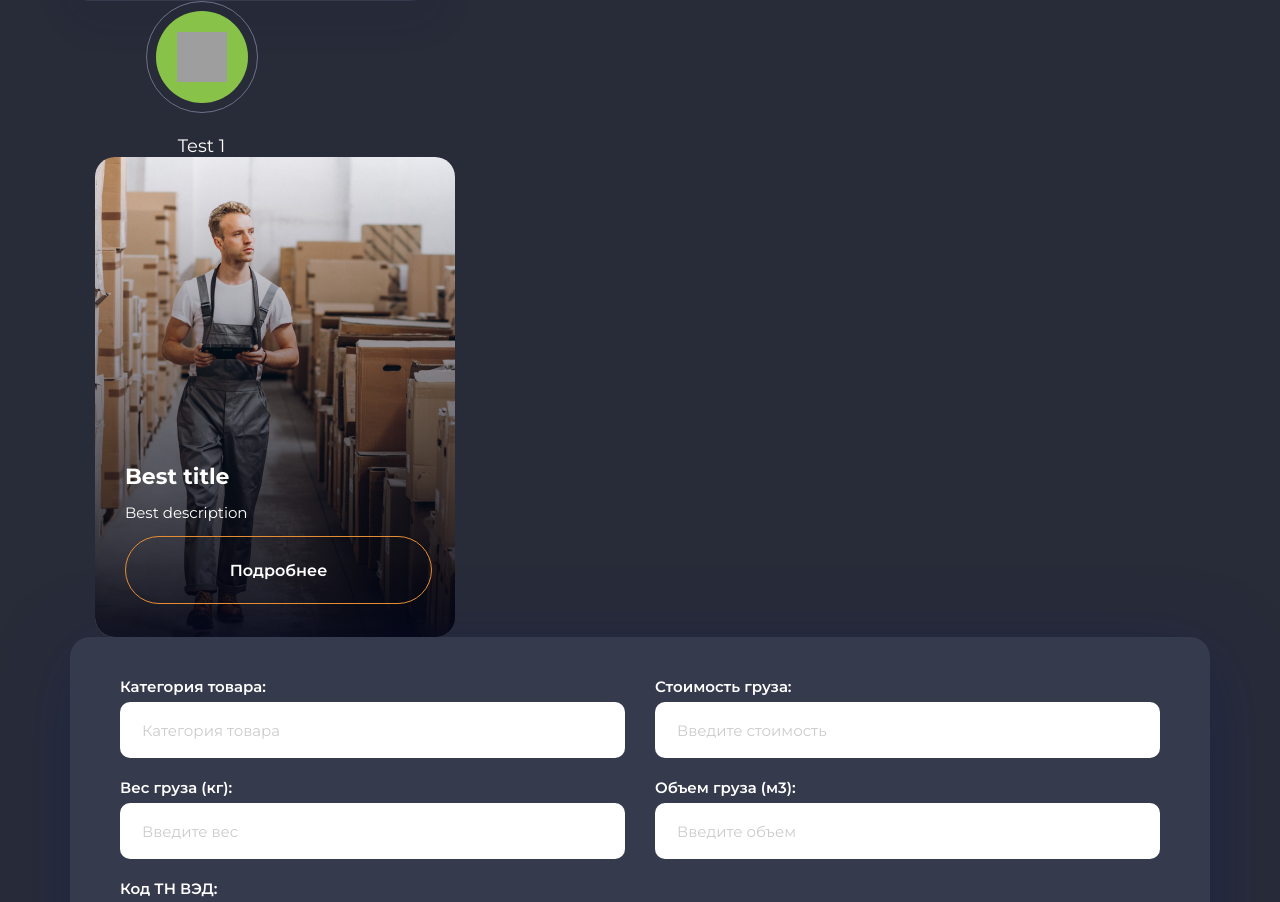
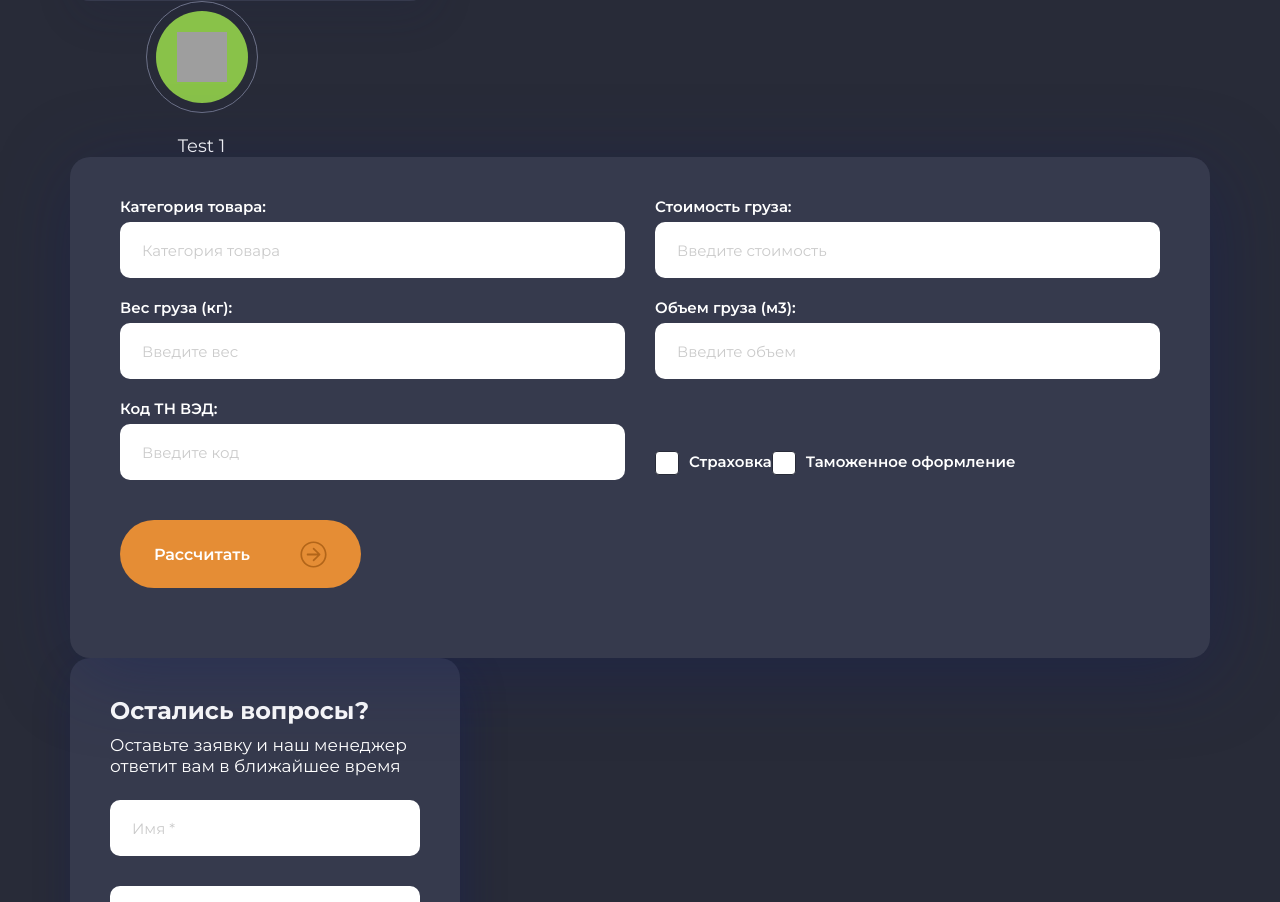
Before and after one commit to arkhipov-v/Master-Tao, a React (Create React App) app: page /UI in a window 1280 px wide. Shown: the part 873-1775 px from the top of the page. Built offline with nearby package versions, Linux system fonts and the light colour scheme; grey boxes are pictures that could not be loaded.

Commit message:
Removed CardService and Services section from the project

```diff
--- a/src/components/pages/Home.tsx
+++ b/src/components/pages/Home.tsx
@@ -2,7 +2,6 @@ import Hero from "../sections/Hero"
 import Delivery from "../sections/Delivery"
 import Benefits from "../sections/Benefits"
 import Goods from "../sections/Goods"
-import Services from "../sections/Services"
 import About from "../sections/About"
 import Questions from "../sections/Questions"
 import Partnership from "../sections/Partnership"
@@ -14,7 +13,6 @@ const Home = () => {
 			<Delivery />
 			<Benefits />
 			<Goods />
-			<Services />
 			<About />
 			<Questions />
 			<Partnership />
--- a/src/components/pages/UI.tsx
+++ b/src/components/pages/UI.tsx
@@ -4,7 +4,6 @@ import CheckboxItem from "../ui/CheckboxItem"
 import Headline from "../ui/Headline"
 import CardDelivery from "../ui/CardDelivery"
 import CardBenefit from "../ui/CardBenefit"
-import CardServices from "../ui/CardServices"
 import CardAbout from "../ui/CardAbout"
 import ContactForm from "../ui/ContactForm"
 import DeliveryForm from "../ui/DeliveryForm"
@@ -48,12 +47,6 @@ const UI = () => {
 				price="2,5"
 			/>
 			<CardBenefit title="Test 1" icon="test" id="1" />
-			<CardServices
-				title="Best title"
-				text="Best description"
-				image="card-services-1"
-				isButton={true}
-			/>
 			{/* <CardAbout /> */}
 			<DeliveryForm />
 			<ContactForm />
--- a/src/components/sections/Services.tsx
+++ /dev/null
@@ -1,36 +0,0 @@
-import CardServices from "../ui/CardServices"
-import Headline from "../ui/Headline"
-
-const CardServicesData = [
-	{
-		image: "card-services-1",
-		title: "Выкуп товара",
-		text: "Компания - это полный комплекс логистических услуг по доставке грузов из Китая в Россию - сборные грузы и цельные товарные партии, услуги посредника ТаоБао, КАРГО Китай-Россия.",
-		isButton: true,
-	},
-	{
-		image: "card-services-2",
-		title: "Страховка груза",
-		text: "Компания - это полный комплекс логистических услуг по доставке грузов из Китая в Россию - сборные грузы и цельные товарные партии, услуги посредника ТаоБао, КАРГО Китай-Россия.",
-		isButton: true,
-	},
-	{
-		image: "card-services-3",
-		title: "Аренда склада",
-		text: "Компания - это полный комплекс логистических услуг по доставке грузов из Китая в Россию - сборные грузы и цельные товарные партии, услуги посредника ТаоБао, КАРГО Китай-Россия. ",
-		isButton: true,
-	},
-]
-
-const Services = () => {
-	return (
-		<section className="services">
-			<div className="wrapper">
-				<Headline title="Услуги" line={true} lineOrange={true} />
-				<div className="services__inner">{/* <CardServices ti /> */}</div>
-			</div>
-		</section>
-	)
-}
-
-export default Services
--- a/src/components/ui/CardServices.tsx
+++ /dev/null
@@ -1,27 +0,0 @@
-import Button from "./Button"
-
-interface CardServiceProps {
-	image: string
-	title: string
-	text: string
-	isButton?: boolean
-}
-
-const CardServices = ({ image, title, text, isButton }: CardServiceProps) => {
-	return (
-		<div className="wrapper">
-			<div className="card-services">
-				<div className="card-services__banner">
-					<img src={`/img/${image}.jpg`} alt="Выкуп товара" />
-				</div>
-				<div className="card-services__info">
-					<div className="card-services__title">{title}</div>
-					<p className="card-services__descr">{text}</p>
-					{isButton && <Button text="Подробнее" isEmpty={true} />}
-				</div>
-			</div>
-		</div>
-	)
-}
-
-export default CardServices
--- a/src/sass/components/card-services.scss
+++ /dev/null
@@ -1,52 +0,0 @@
-.card-services {
-  position: relative;
-  max-width: 360px;
-  border-radius: 20px;
-  overflow: hidden;
-
-  &__banner {
-    position: absolute;
-    top: 0;
-    left: 0;
-    width: 100%;
-    height: 100%;
-
-    &::after {
-      content: '';
-      position: absolute;
-      width: 100%;
-      height: 100%;
-      top: 0;
-      left: 0;
-      background: linear-gradient(0deg, rgba(4, 5, 17, 0.91) 0%, rgba(88, 88, 88, 0) 100%);
-    }
-
-    img {
-      object-fit: cover;
-      width: 100%;
-      height: auto;
-    }
-  }
-
-  &__info {
-    position: relative;
-    z-index: 1;
-    display: flex;
-    flex-direction: column;
-    justify-content: flex-end;
-    min-height: 480px;
-    line-height: 1.24;
-    padding: 33px 23px 33px 30px;
-  }
-
-  &__title {
-    margin-bottom: 14px;
-    font-weight: 700;
-    font-size: 22px;
-  }
-
-  &__descr {
-    margin-bottom: 14px;
-    font-size: 15px;
-  }
-}
--- a/src/sass/style.scss
+++ b/src/sass/style.scss
@@ -18,7 +18,6 @@
 @import "components/hero";
 @import "components/card-delivery";
 @import "components/delivery-details";
-@import "components/card-services";
 @import "components/card-benefit";
 @import "components/card-about";
 @import "components/delivery-form";
```
